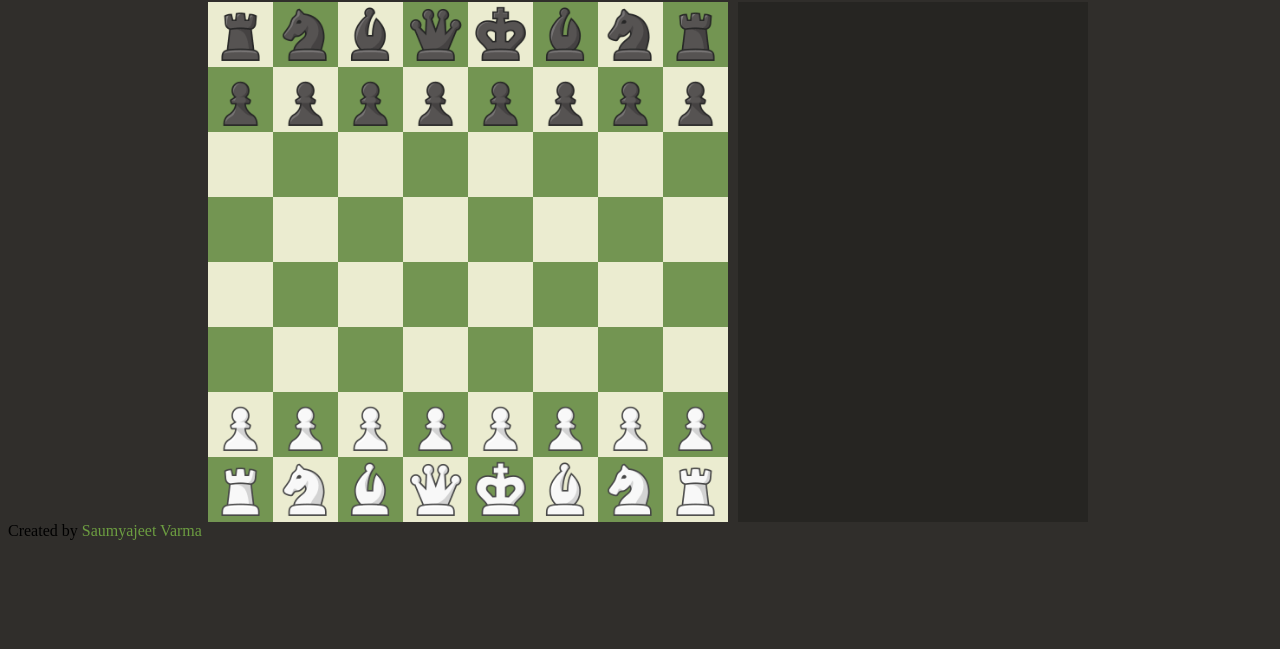
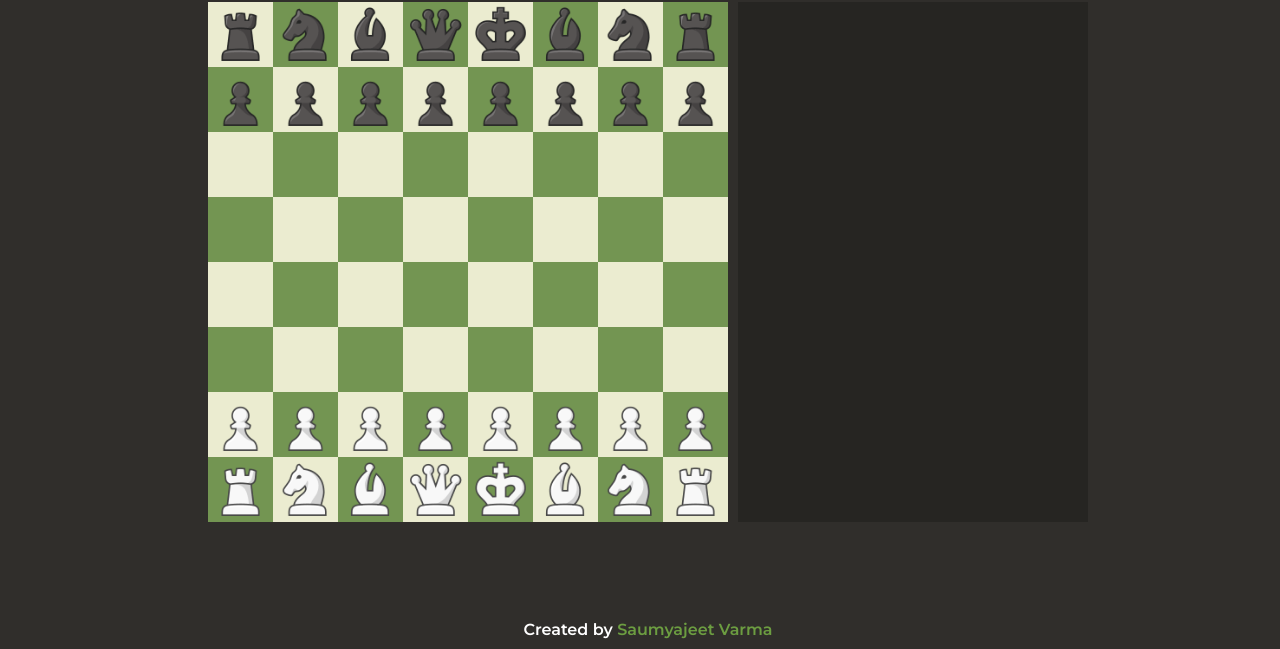
Before and after one commit to Saumyajeet-Varma/Chess-v1, a plain HTML site: page index.html in a window 1280 px wide. Shown: the part 151-800 px from the top of the page. Drawn offline with Linux system fonts and the light colour scheme.

Commit message:
Update style.css

```diff
--- a/style.css
+++ b/style.css
@@ -172,6 +172,17 @@ body {
     background-color: #c20000;
 }
 
+footer {
+    position: absolute;
+    bottom: 0;
+    width: 100%;
+    text-align: center;
+    font-family: 'Montserrat', sans-serif;
+    font-weight: 600;
+    color: white;
+    margin-bottom: 10px;
+}
+
 /* ---------- ISSUE ---------- */
 .issue {
     position: absolute;
```
